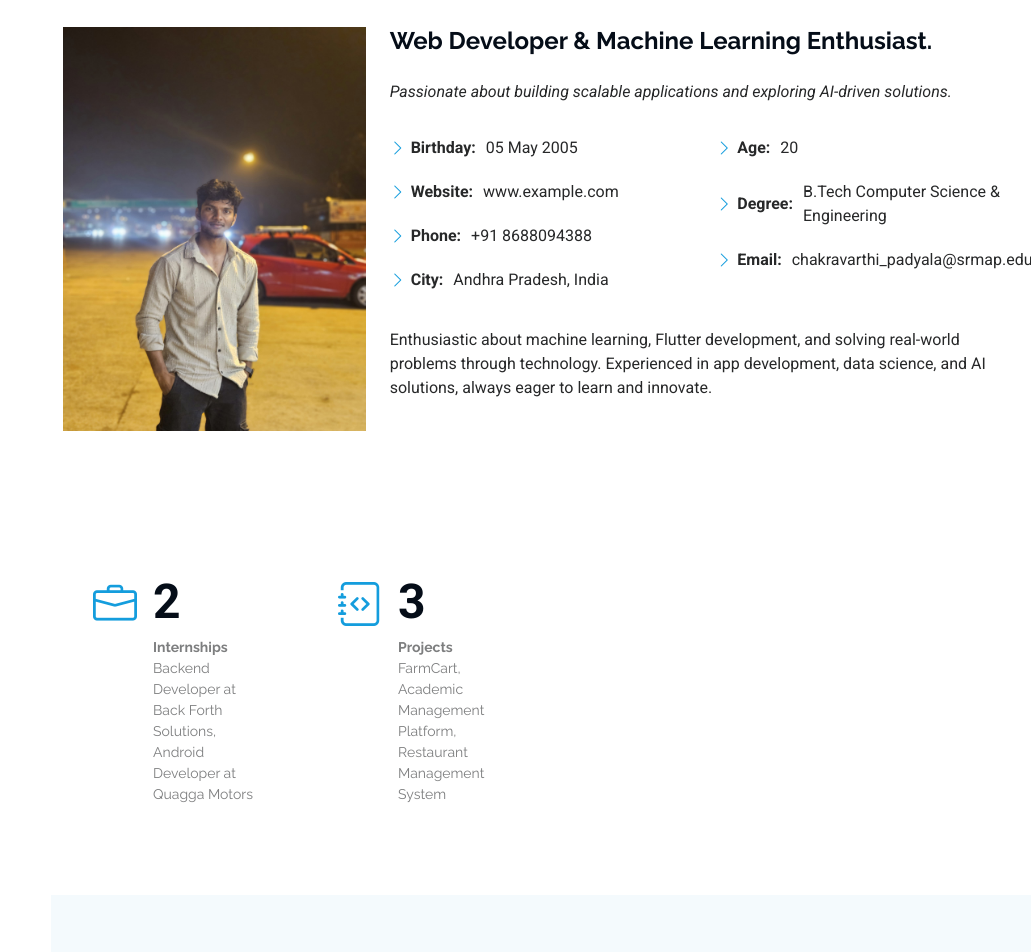
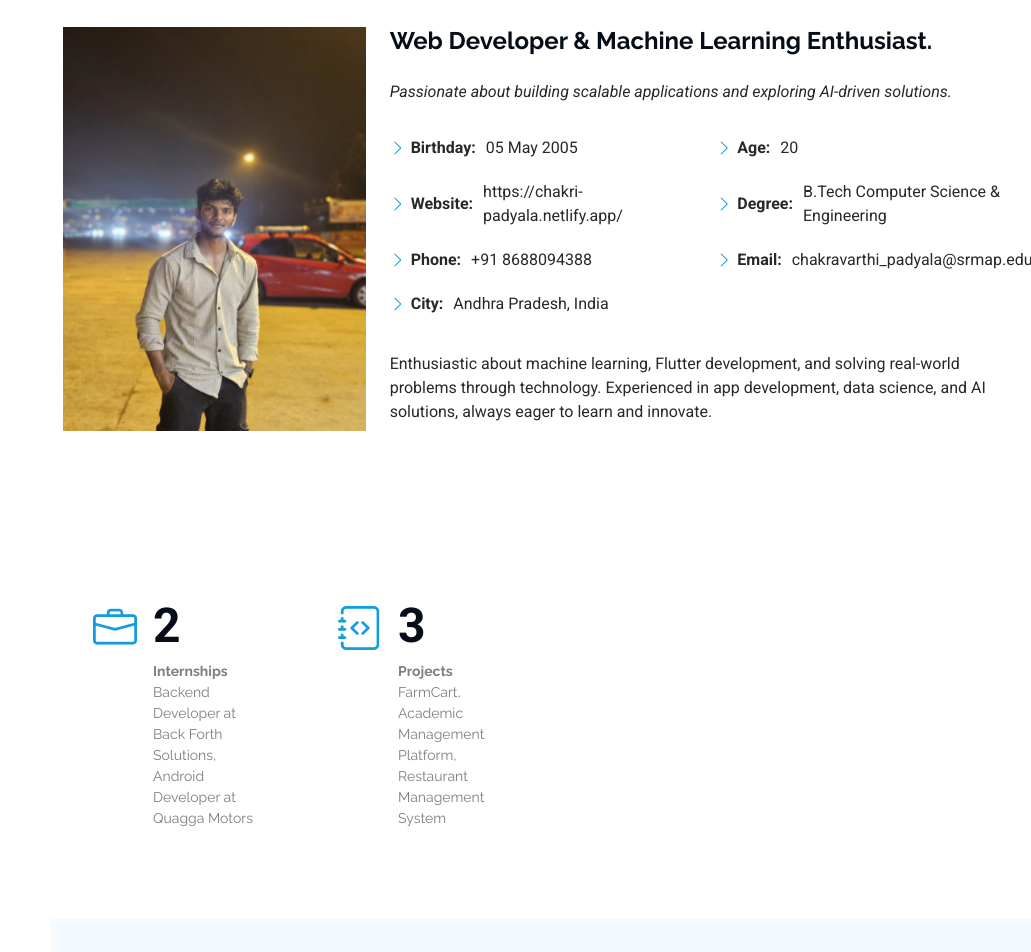
Before and after one commit to Chakravarthi0310/PortFolio, a plain HTML site: page index.html in a window 1280 px wide. Shown: the part 1067-2019 px from the top of the page, without its empty margins (249-1280 px from the left). Drawn offline with Linux system fonts and the light colour scheme.

Commit message:
log update

```diff
--- a/index.html
+++ b/index.html
@@ -107,7 +107,7 @@
               <div class="col-lg-6">
                 <ul>
                   <li><i class="bi bi-chevron-right"></i> <strong>Birthday:</strong> <span>05 May 2005</span></li>
-                  <li><i class="bi bi-chevron-right"></i> <strong>Website:</strong> <span>www.example.com</span></li>
+                  <li><i class="bi bi-chevron-right"></i> <strong>Website:</strong> <span>https://chakri-padyala.netlify.app/</span></li>
                   <li><i class="bi bi-chevron-right"></i> <strong>Phone:</strong> <span>+91 8688094388</span></li>
                   <li><i class="bi bi-chevron-right"></i> <strong>City:</strong> <span>Andhra Pradesh, India</span></li>
                 </ul>
```
Also changed, not shown: forms/Readme.txt (deleted).
